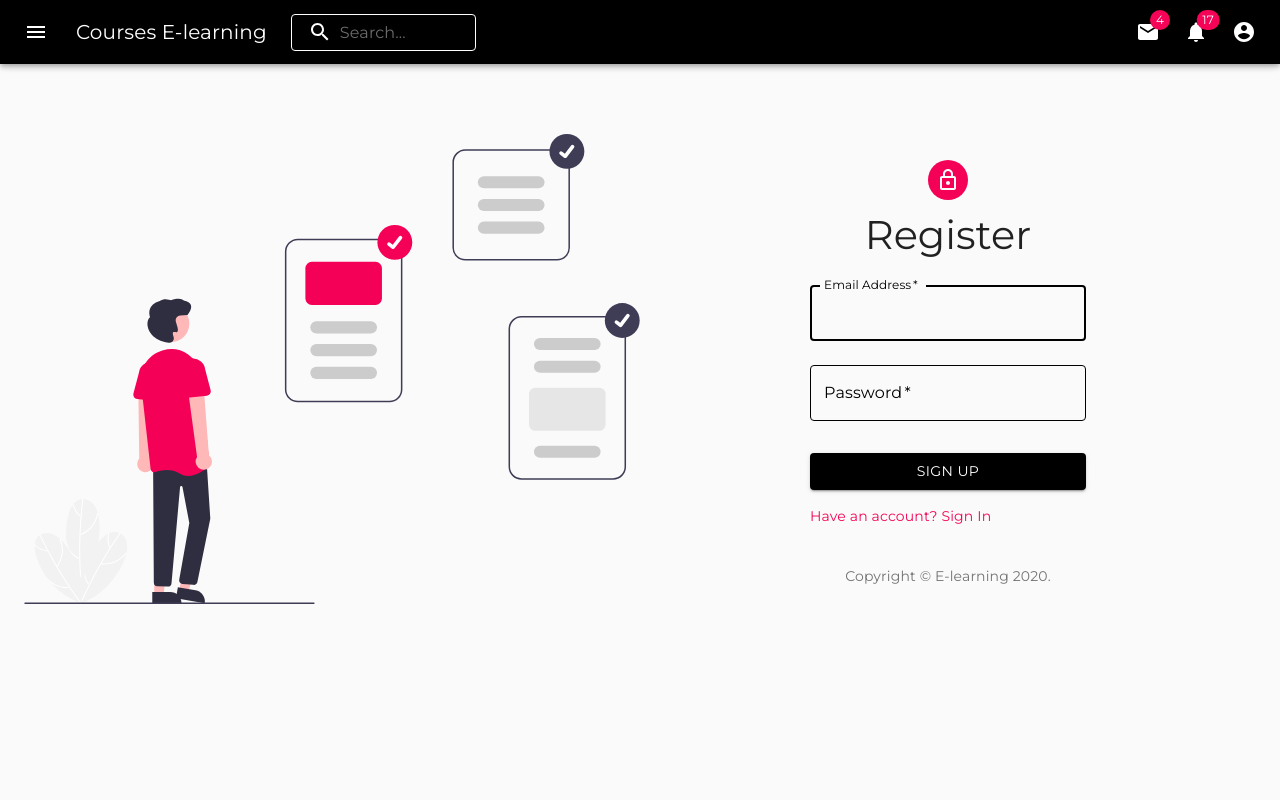
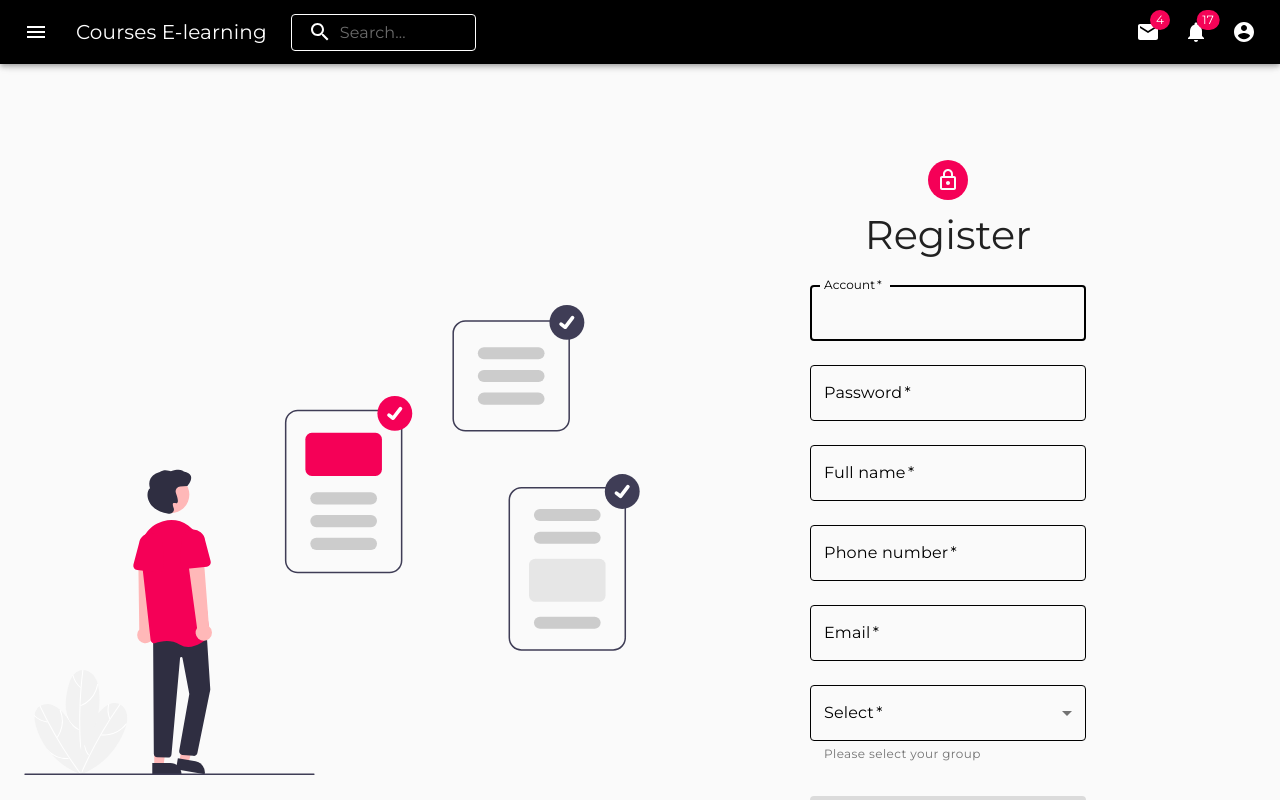
Before and after one commit to NguyenChiTrung1310/course-react-app, a React (Create React App) app in the folder e-learning/: page / in a window 1280 px wide. Shown: the top 800 px of the page. Built offline with nearby package versions, Linux system fonts and the light colour scheme.

Commit message:
Handle input and validation field

```diff
--- a/e-learning/src/pages/Register/index.tsx
+++ b/e-learning/src/pages/Register/index.tsx
@@ -1,4 +1,4 @@
-import React from 'react';
+import React, { useEffect, useState } from 'react';
 import {
   Avatar,
   Button,
@@ -7,6 +7,7 @@ import {
   Box,
   Grid,
   Typography,
+  MenuItem,
 } from '@material-ui/core';
 import clsx from 'clsx';
 
@@ -17,6 +18,127 @@ import './_register.scss';
 
 export default function RegisterPage() {
   const classes = useStyles();
+  const [group, setGroup] = useState('');
+  const [checkField, setCheckField] = useState(true);
+  const [field, setField] = useState({
+    taiKhoan: '',
+    matKhau: '',
+    hoTen: '',
+    soDt: '',
+    email: '',
+    maNhom: '',
+    // maLoaiNguoiDung: 'KhachHang',
+  });
+
+  const groups = [
+    {
+      value: 'gp01',
+      label: 'GP01',
+    },
+    {
+      value: 'gp02',
+      label: 'GP02',
+    },
+    {
+      value: 'gp03',
+      label: 'GP03',
+    },
+    {
+      value: 'gp04',
+      label: 'GP04',
+    },
+    {
+      value: 'gp05',
+      label: 'GP05',
+    },
+    {
+      value: 'gp06',
+      label: 'GP06',
+    },
+  ];
+
+  const fields = [
+    {
+      id: 'taiKhoan',
+      label: 'Account',
+      name: 'taiKhoan',
+      autoComplete: 'taiKhoan',
+      type: 'text',
+      autoFocus: true,
+    },
+    {
+      id: 'matKhau',
+      label: 'Password',
+      name: 'matKhau',
+      autoComplete: 'matKhau',
+      type: 'password',
+      autoFocus: false,
+    },
+    {
+      id: 'hoTen',
+      label: 'Full name',
+      name: 'hoTen',
+      autoComplete: 'hoTen',
+      type: 'text',
+      autoFocus: false,
+    },
+    {
+      id: 'soDt',
+      label: 'Phone number',
+      name: 'soDt',
+      autoComplete: 'soDt',
+      type: 'text',
+      autoFocus: false,
+    },
+    {
+      id: 'email',
+      label: 'Email',
+      name: 'email',
+      autoComplete: 'email',
+      type: 'text',
+      autoFocus: false,
+    },
+  ];
+
+  useEffect(() => {
+    const { taiKhoan, matKhau, hoTen, soDt, email, maNhom } = field;
+    let check = true;
+    console.log('fields: ', field);
+
+    if (
+      taiKhoan.trim() !== '' &&
+      matKhau.trim() !== '' &&
+      hoTen.trim() !== '' &&
+      soDt.trim() !== '' &&
+      email.trim() !== '' &&
+      maNhom !== ''
+    ) {
+      check = false;
+    } else {
+      check = true;
+    }
+    setCheckField(check);
+  }, [field]);
+
+  const handleChangeSelect = (event: React.ChangeEvent<HTMLInputElement>) => {
+    setGroup(event.target.value);
+    setField({
+      ...field,
+      maNhom: event.target.value,
+    });
+  };
+
+  const handleChangeField = (event: React.ChangeEvent<HTMLInputElement>) => {
+    setField({
+      ...field,
+      [event.target.name]: event.target.value,
+    });
+  };
+
+  const handleSubmit = () => {
+    // event.preventDefault();
+    console.log('Fields: ', field);
+  };
 
   return (
     <Grid
@@ -34,40 +156,51 @@ export default function RegisterPage() {
             Register
           </Typography>
           <Grid item xs={12} sm={8} md={6} className={classes.formRegistration}>
-            <form
-              className={classes.form}
-              noValidate
-              //   onSubmit={handleSubmit}
-            >
+            <form className={classes.form} noValidate onSubmit={handleSubmit}>
+              {fields.map((option, index) => (
+                <TextField
+                  key={index}
+                  variant='outlined'
+                  margin='normal'
+                  required
+                  fullWidth
+                  id={option.id}
+                  label={option.label}
+                  name={option.name}
+                  autoComplete={option.autoComplete}
+                  type={option.type}
+                  autoFocus={option.autoFocus}
+                  className={classes.field}
+                  onChange={handleChangeField}
+                />
+              ))}
               <TextField
                 variant='outlined'
                 margin='normal'
                 required
                 fullWidth
-                id='email'
-                label='Email Address'
-                name='email'
-                autoComplete='email'
-                autoFocus
+                id='maNhom'
+                select
+                label='Select'
+                name='maNhom'
+                autoComplete='maNhom'
+                value={group}
+                onChange={handleChangeSelect}
+                helperText='Please select your group'
                 className={classes.field}
-              />
-              <TextField
-                variant='outlined'
-                margin='normal'
-                required
-                fullWidth
-                name='password'
-                label='Password'
-                type='password'
-                id='password'
-                autoComplete='current-password'
-                className={classes.field}
-              />
+              >
+                {groups.map((option: any, index: number) => (
+                  <MenuItem key={index} value={option.value}>
+                    {option.label}
+                  </MenuItem>
+                ))}
+              </TextField>
+
               <Button
                 type='submit'
                 fullWidth
                 variant='contained'
-                // color='primary'
+                disabled={checkField}
                 className={classes.submit}
               >
                 Sign up
--- a/e-learning/src/pages/Register/useStyles.ts
+++ b/e-learning/src/pages/Register/useStyles.ts
@@ -59,13 +59,18 @@ const useStyles: () => Record<
     '&:hover .MuiInputLabel-outlined': {
       color: '#f50357',
     },
+
+    // TextField select
+    '& .MuiTextField-root': {
+      margin: theme.spacing(1),
+    },
   },
   noteText: {
       color: '#f50357'
   },
   title: {
       fontSize: '40px'
-  }
+  },
 }));
 
 export { useStyles as default };
```
Also changed, not shown: 1 other file (tests, documents, lock files or other folders).
